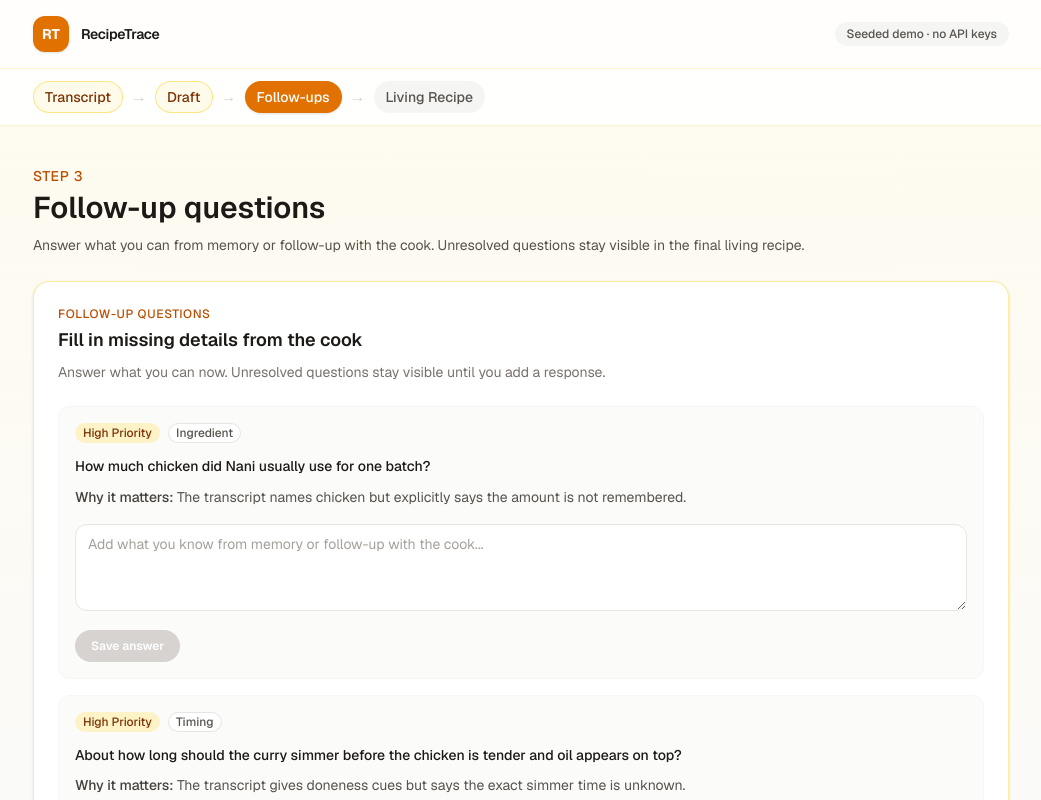
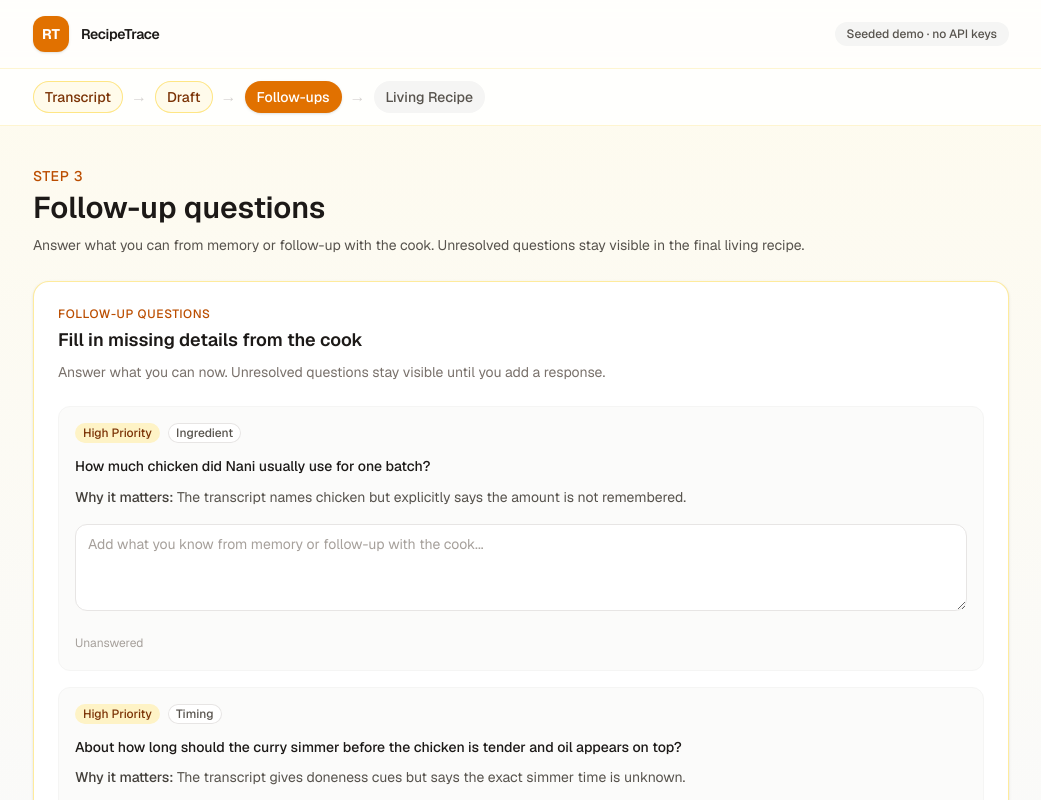
Before and after one commit to shehraan/recipeTrace, a Next.js app: page /demo/followups in a window 1280 px wide. Shown: the top 800 px of the page, without its empty margins (119-1160 px from the left). Built offline with nearby package versions, Linux system fonts and the light colour scheme.

Commit message:
polish: apply follow-up answers to living recipe steps

```diff
--- a/src/components/demo/follow-up-questions-panel.tsx
+++ b/src/components/demo/follow-up-questions-panel.tsx
@@ -1,6 +1,6 @@
 "use client";
 
-import { useMemo, useState } from "react";
+import { useEffect, useMemo, useRef, useState } from "react";
 
 import type { FollowUpAnswer, OpenQuestion } from "@/src/lib/recipe/types";
 
@@ -10,7 +10,10 @@ type FollowUpQuestionsPanelProps = {
   onAnswersChange: (answers: Record<string, FollowUpAnswer>) => void;
 };
 
+type SaveStatus = "unanswered" | "typing" | "saved";
+
 const priorityOrder = { high: 0, medium: 1, low: 2 } as const;
+const AUTOSAVE_DEBOUNCE_MS = 1200;
 
 export function FollowUpQuestionsPanel({
   questions,
@@ -18,6 +21,9 @@ export function FollowUpQuestionsPanel({
   onAnswersChange,
 }: FollowUpQuestionsPanelProps) {
   const [draftAnswers, setDraftAnswers] = useState<Record<string, string>>({});
+  const [saveStatus, setSaveStatus] = useState<Record<string, SaveStatus>>({});
+  const answersRef = useRef(answers);
+  answersRef.current = answers;
 
   const sortedQuestions = useMemo(
     () =>
@@ -35,6 +41,63 @@ export function FollowUpQuestionsPanel({
     [answers],
   );
 
+  const persistAnswer = (questionId: string, rawAnswer: string) => {
+    const answer = rawAnswer.trim();
+    const current = answersRef.current;
+
+    if (!answer) {
+      if (current[questionId]) {
+        const next = { ...current };
+        delete next[questionId];
+        onAnswersChange(next);
+      }
+      return;
+    }
+
+    if (current[questionId]?.answer === answer) {
+      return;
+    }
+
+    onAnswersChange({
+      ...current,
+      [questionId]: {
+        questionId,
+        answer,
+        answeredAt: new Date().toISOString(),
+      },
+    });
+  };
+
+  useEffect(() => {
+    const timers: ReturnType<typeof setTimeout>[] = [];
+
+    for (const question of questions) {
+      const questionId = question.id;
+      const draft =
+        draftAnswers[questionId] ?? answersRef.current[questionId]?.answer ?? "";
+
+      const timer = setTimeout(() => {
+        const trimmed = draft.trim();
+        if (!trimmed) {
+          persistAnswer(questionId, draft);
+          setSaveStatus((current) => ({ ...current, [questionId]: "unanswered" }));
+          return;
+        }
+
+        persistAnswer(questionId, draft);
+        setSaveStatus((current) => ({ ...current, [questionId]: "saved" }));
+      }, AUTOSAVE_DEBOUNCE_MS);
+
+      timers.push(timer);
+    }
+
+    return () => {
+      for (const timer of timers) {
+        clearTimeout(timer);
+      }
+    };
+  }, [draftAnswers, questions, onAnswersChange]);
+
   if (questions.length === 0) {
     return (
       <section className="rounded-2xl border border-dashed border-stone-300 bg-stone-50 p-6">
@@ -44,34 +107,15 @@ export function FollowUpQuestionsPanel({
     );
   }
 
-  const handleSaveAnswer = (questionId: string) => {
-    const answer = draftAnswers[questionId]?.trim();
-    if (!answer) {
-      return;
-    }
-
-    onAnswersChange({
-      ...answers,
-      [questionId]: {
-        questionId,
-        answer,
-        answeredAt: new Date().toISOString(),
-      },
-    });
-  };
-
-  const handleEditAnswer = (questionId: string) => {
-    const existing = answers[questionId];
-    if (existing) {
+  const handleDraftChange = (questionId: string, value: string) => {
     setDraftAnswers((current) => ({
       ...current,
-        [questionId]: existing.answer,
+      [questionId]: value,
     }));
-    }
-
-    const next = { ...answers };
-    delete next[questionId];
-    onAnswersChange(next);
+    setSaveStatus((current) => ({
+      ...current,
+      [questionId]: value.trim() ? "typing" : "unanswered",
+    }));
   };
 
   return (
@@ -89,14 +133,16 @@ export function FollowUpQuestionsPanel({
 
         <ul className="mt-6 space-y-4">
           {sortedQuestions.map((question) => {
-            const resolved = answers[question.id];
-            const draftAnswer = draftAnswers[question.id] ?? "";
+            const savedAnswer = answers[question.id]?.answer;
+            const draftAnswer =
+              draftAnswers[question.id] ?? savedAnswer ?? "";
+            const isAnswered = Boolean(draftAnswer.trim());
 
             return (
               <li
                 key={question.id}
                 className={`rounded-xl border p-4 transition ${
-                  resolved
+                  isAnswered
                     ? "border-emerald-200 bg-emerald-50/60"
                     : "border-stone-100 bg-stone-50/80"
                 }`}
@@ -104,7 +150,7 @@ export function FollowUpQuestionsPanel({
                 <div className="flex flex-wrap items-center gap-2">
                   <PriorityBadge priority={question.priority} />
                   <TargetBadge target={question.target} />
-                  {resolved ? (
+                  {isAnswered ? (
                     <span className="rounded-full bg-emerald-100 px-2 py-0.5 text-xs font-medium text-emerald-800">
                       Answered
                     </span>
@@ -119,20 +165,6 @@ export function FollowUpQuestionsPanel({
                   {question.whyItMatters}
                 </p>
 
-                {resolved ? (
-                  <div className="mt-4 space-y-3">
-                    <p className="rounded-lg bg-white px-3 py-2 text-sm leading-relaxed text-stone-800 ring-1 ring-emerald-100 ring-inset">
-                      {resolved.answer}
-                    </p>
-                    <button
-                      type="button"
-                      onClick={() => handleEditAnswer(question.id)}
-                      className="text-xs font-medium text-stone-600 underline-offset-2 hover:text-stone-900 hover:underline"
-                    >
-                      Edit answer
-                    </button>
-                  </div>
-                ) : (
                 <div className="mt-4 space-y-3">
                   <label htmlFor={`answer-${question.id}`} className="sr-only">
                     Answer for {question.question}
@@ -140,26 +172,22 @@ export function FollowUpQuestionsPanel({
                   <textarea
                     id={`answer-${question.id}`}
                     value={draftAnswer}
-                      onChange={(event) =>
-                        setDraftAnswers((current) => ({
-                          ...current,
-                          [question.id]: event.target.value,
-                        }))
-                      }
+                    onChange={(event) => handleDraftChange(question.id, event.target.value)}
                     rows={3}
                     placeholder="Add what you know from memory or follow-up with the cook..."
                     className="w-full rounded-xl border border-stone-200 bg-white px-3 py-2 text-sm leading-relaxed text-stone-800 placeholder:text-stone-400 focus:border-amber-300 focus:outline-none focus:ring-2 focus:ring-amber-200"
                   />
-                    <button
-                      type="button"
-                      onClick={() => handleSaveAnswer(question.id)}
-                      disabled={!draftAnswer.trim()}
-                      className="inline-flex items-center justify-center rounded-full bg-amber-600 px-4 py-2 text-xs font-semibold text-white transition hover:bg-amber-700 disabled:cursor-not-allowed disabled:bg-stone-300"
-                    >
-                      Save answer
-                    </button>
+                  <AnswerSaveStatus
+                    status={
+                      saveStatus[question.id] ??
+                      (draftAnswer.trim()
+                        ? savedAnswer?.trim() === draftAnswer.trim()
+                          ? "saved"
+                          : "typing"
+                        : "unanswered")
+                    }
+                  />
                 </div>
-                )}
               </li>
             );
           })}
@@ -204,6 +232,18 @@ export function FollowUpQuestionsPanel({
   );
 }
 
+function AnswerSaveStatus({ status }: { status: SaveStatus }) {
+  if (status === "typing") {
+    return <span className="text-xs font-medium text-amber-600">Unsaved changes</span>;
+  }
+
+  if (status === "saved") {
+    return <span className="text-xs font-medium text-emerald-600">Saved</span>;
+  }
+
+  return <span className="text-xs text-stone-400">Unanswered</span>;
+}
+
 function PriorityBadge({ priority }: { priority: OpenQuestion["priority"] }) {
   const styles = {
     high: "bg-amber-100 text-amber-900",
```
Lines whose indentation alone changed are shown as unchanged.
